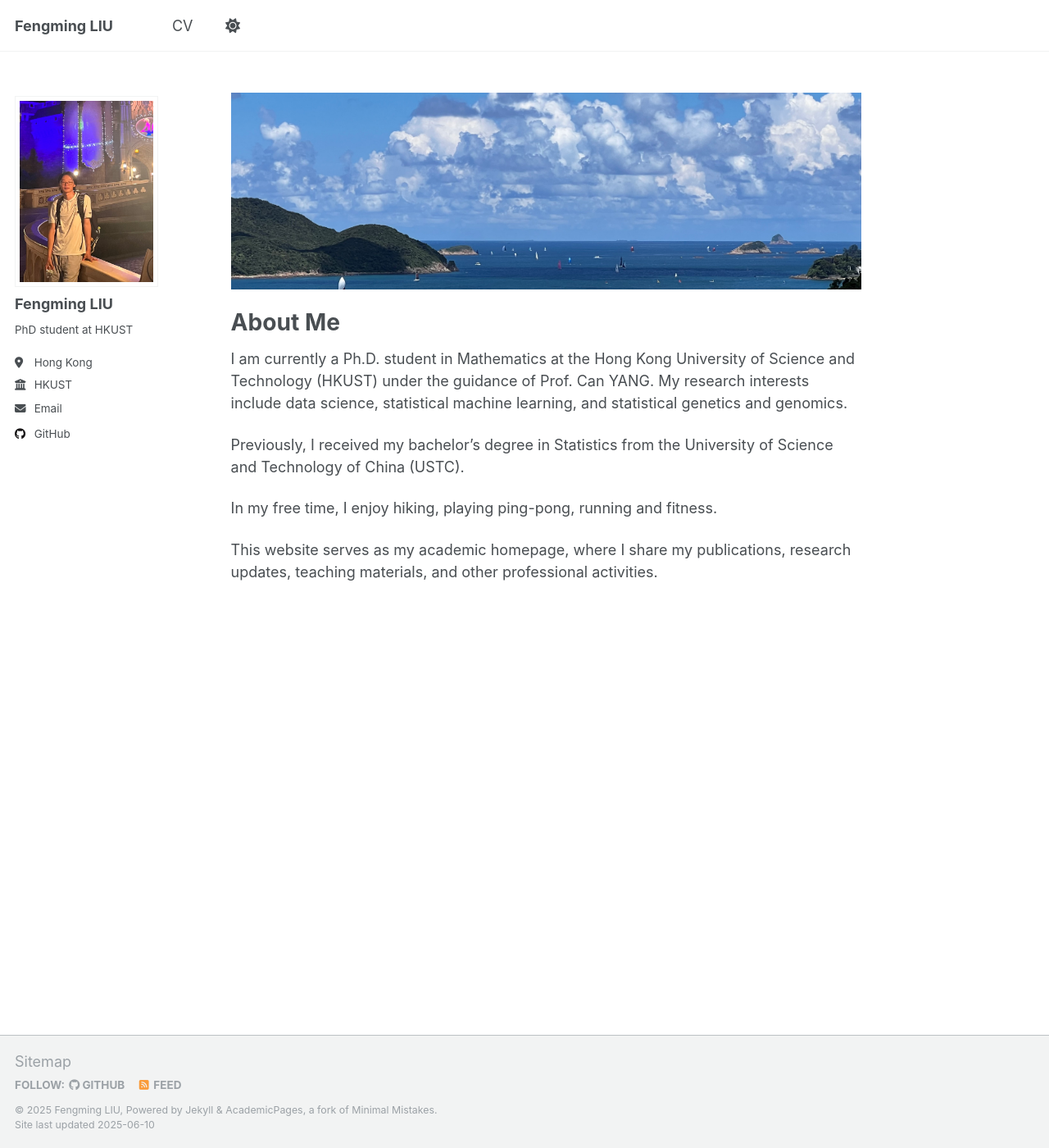
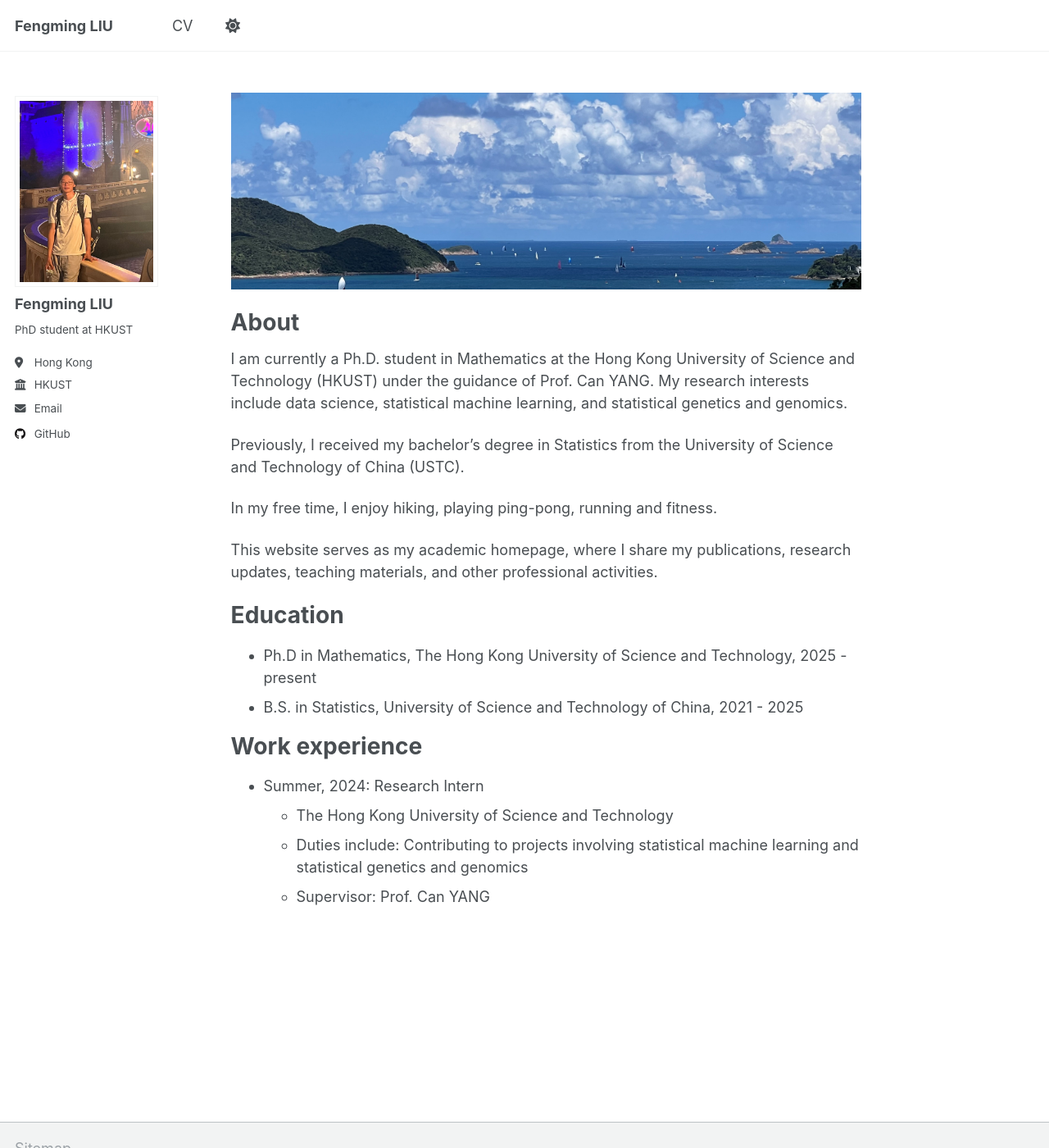
Before and after one commit to FerminLiu/FerminLiu.github.io, a Jekyll site: the page built from _pages/about.md, in a window 1280 px wide and 1400 px high. Shown: the whole window at 82% size. Built offline with Jekyll 4.4.1, drawn with Linux system fonts in a browser that asks for light colours.

Commit message:
Update about.md

```diff
--- a/_pages/about.md
+++ b/_pages/about.md
@@ -6,7 +6,7 @@ author_profile: true
 ---
 <img src="/images/scene2.jpeg" alt="" style="width:100%;"/>
 
-# About Me
+# About
 
 I am currently a Ph.D. student in Mathematics at the Hong Kong University of Science and Technology (HKUST) under the guidance of Prof. Can YANG. My research interests include data science, statistical machine learning, and statistical genetics and genomics.
 
@@ -15,3 +15,15 @@ Previously, I received my bachelor's degree in Statistics from the University of
 In my free time, I enjoy hiking, playing ping-pong, running and fitness.
 
 This website serves as my academic homepage, where I share my publications, research updates, teaching materials, and other professional activities.
+
+Education
+======
+* Ph.D in Mathematics, The Hong Kong University of Science and Technology, 2025 - present
+* B.S. in Statistics,  University of Science and Technology of China, 2021 - 2025
+
+Work experience
+======
+* Summer, 2024: Research Intern
+  * The Hong Kong University of Science and Technology
+  * Duties include: Contributing to projects involving statistical machine learning and statistical genetics and genomics
+  * Supervisor: Prof. Can YANG
```
